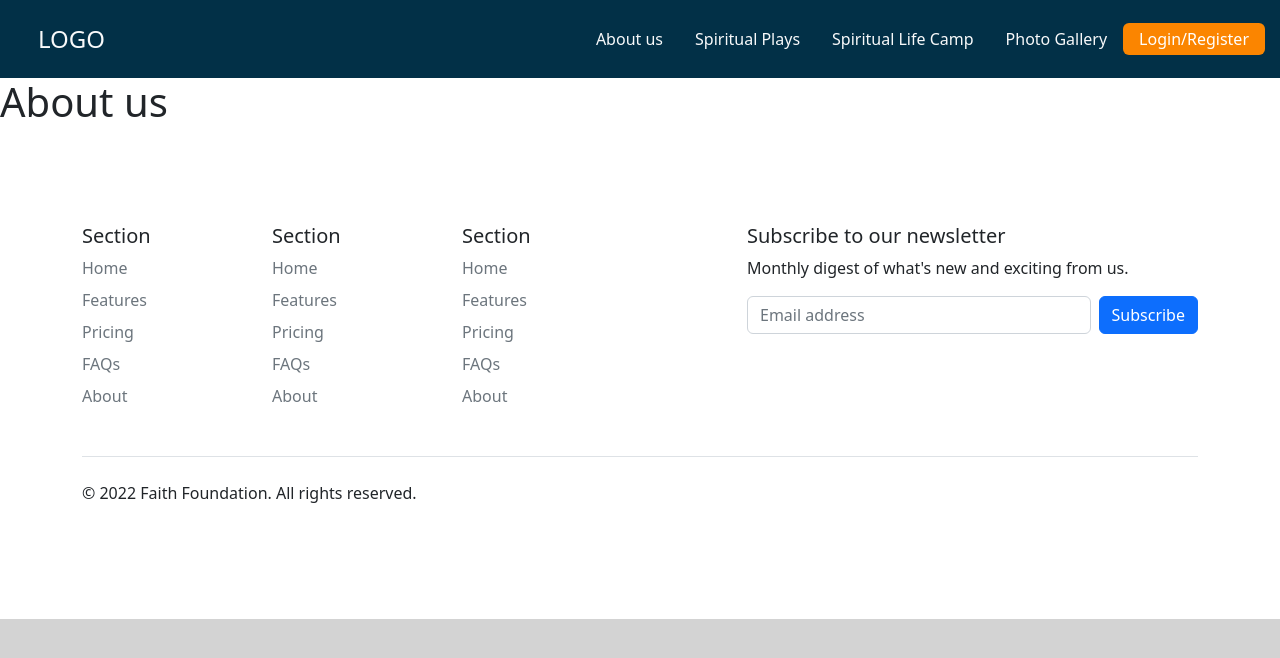
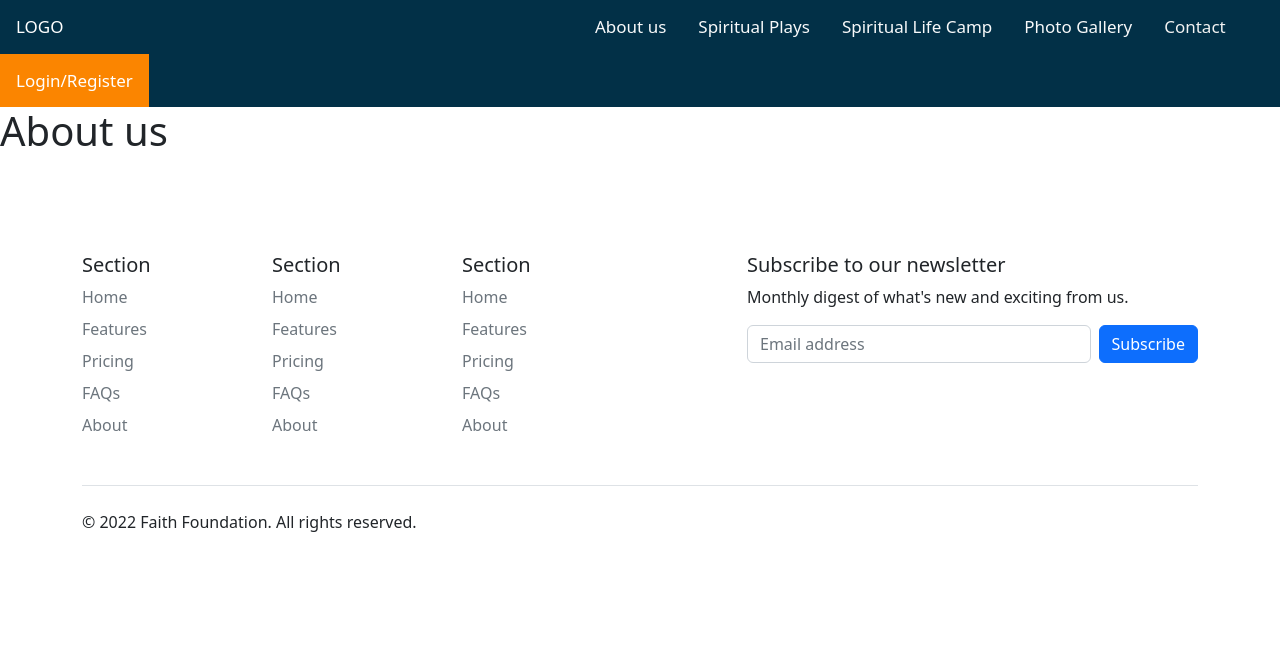
Before and after one commit to sanjaymulchandani/faith-foundation, a Django app: page /about-us in a window 1280 px wide. Shown: the top 658 px of the page. Run offline with Django 4.2, Linux system fonts and the light colour scheme.

Commit message:
new navbar

```diff
--- a/pagehandling/templates/base.html
+++ b/pagehandling/templates/base.html
@@ -7,9 +7,11 @@
     <title>{% block title %}{% endblock %}</title>
     <link rel="icon" href="https://scontent.fpnq2-1.fna.fbcdn.net/v/t39.30808-1/307843684_460708726086017_2128472403665626846_n.jpg?stp=c17.0.40.40a_cp0_dst-jpg_p40x40&_nc_cat=101&ccb=1-7&_nc_sid=c6021c&_nc_ohc=7jBI5dhajHsAX_JCKKD&_nc_ht=scontent.fpnq2-1.fna&oh=00_AfAQ-lRtK8zS0yrvNRlRYCpx5pmXTqv0KprpHZTR7FUAsQ&oe=638A288C">
     <style>
-
-      html{
-        background: lightgray;
+      @import url('https://fonts.googleapis.com/css2?family=Work+Sans&display=swap');
+      html,body{
+        scroll-behavior: smooth;
+        overflow-x: hidden;
+        font-family: 'Work Sans', sans-serif;
       }
     </style>
 
--- a/pagehandling/templates/header.html
+++ b/pagehandling/templates/header.html
@@ -1,7 +1,96 @@
 {% load static %}
 {% block content %}
 
+<!DOCTYPE html>
+<html>
+<head>
+<meta name="viewport" content="width=device-width, initial-scale=1">
+<link rel="stylesheet" href="https://cdnjs.cloudflare.com/ajax/libs/font-awesome/4.7.0/css/font-awesome.min.css">
 <style>
+
+.topnav {
+  overflow: hidden;
+  background-color: #023047;
+}
+
+.topnav a {
+  float: left;
+  display: block;
+  color: #f2f2f2;
+  text-align: center;
+  padding: 14px 16px;
+  text-decoration: none;
+  font-size: 17px;
+}
+
+.topnav a:hover {
+  background-color: #ddd;
+  color: #023047;
+}
+
+.topnav a.active {
+  background-color: #023047;
+  color: white;
+}
+
+.topnav .icon {
+  display: none;
+}
+
+@media screen and (max-width: 600px) {
+  .topnav a:not(:first-child) {display: none;}
+  .topnav a.icon {
+    float: right;
+    display: block;
+  }
+}
+
+@media screen and (max-width: 600px) {
+  .topnav.responsive {position: relative;}
+  .topnav.responsive .icon {
+    position: absolute;
+    right: 0;
+    top: 0;
+  }
+  .topnav.responsive a {
+    float: none;
+    display: block;
+    text-align: left;
+  }
+}
+</style>
+</head>
+<body>
+
+<div class="topnav" id="myTopnav">
+  <a href="{% url 'home' %}" class="active">LOGO</a>
+  <a id="nav-link-about" href="{% url 'about' %}" class="nav-link link-light" style="margin-left: 499.5px;" >About us</a>
+  <a id="nav-link-spiritualplays" href="{% url 'spiritualplays' %}" class="nav-link link-light">Spiritual Plays</a>
+  <a id="nav-link-spiritualcamp" href="{% url 'spiritualcamp' %}" class="nav-link link-light">Spiritual Life Camp</a>
+  <a id="nav-link-photogallery" href="{% url 'photogallery' %}" class="nav-link link-light">Photo Gallery</a>
+  <a href="#contact">Contact</a>
+  <a id="nav-link-registerbtn" href="{% url 'register' %}" class="nav-link active" aria-current="page" style="background-color: #fb8500;">Login/Register</a>
+  <a href="javascript:void(0);" class="icon" onclick="myFunction()">
+    <i class="fa fa-bars"></i>
+  </a>
+</div>
+
+<script>
+function myFunction() {
+  var x = document.getElementById("myTopnav");
+  if (x.className === "topnav") {
+    x.className += " responsive";
+  } else {
+    x.className = "topnav";
+  }
+}
+</script>
+
+</body>
+</html>
+
+
+<!-- <style>
 
 .form-control-dark {
   border-color: var(--bs-gray);
@@ -31,7 +120,7 @@
 
     <a href="/" id="header-logo-child" class="d-flex align-items-center mb-3 mb-md-0 me-md-auto text-dark text-decoration-none">
       <svg class="bi me-2" width="30" height="32"><use xlink:href="#bootstrap"/></svg>
-      <!-- <img src="https://scontent.fpnq2-1.fna.fbcdn.net/v/t39.30808-1/307843684_460708726086017_2128472403665626846_n.jpg?stp=c17.0.40.40a_cp0_dst-jpg_p40x40&_nc_cat=101&ccb=1-7&_nc_sid=c6021c&_nc_ohc=7jBI5dhajHsAX_JCKKD&_nc_ht=scontent.fpnq2-1.fna&oh=00_AfAQ-lRtK8zS0yrvNRlRYCpx5pmXTqv0KprpHZTR7FUAsQ&oe=638A288C" class="bi me-2" width="30" height="32" alt=""> -->
+      <img src="https://scontent.fpnq2-1.fna.fbcdn.net/v/t39.30808-1/307843684_460708726086017_2128472403665626846_n.jpg?stp=c17.0.40.40a_cp0_dst-jpg_p40x40&_nc_cat=101&ccb=1-7&_nc_sid=c6021c&_nc_ohc=7jBI5dhajHsAX_JCKKD&_nc_ht=scontent.fpnq2-1.fna&oh=00_AfAQ-lRtK8zS0yrvNRlRYCpx5pmXTqv0KprpHZTR7FUAsQ&oe=638A288C" class="bi me-2" width="30" height="32" alt="">
       <span class="fs-4 text-light">LOGO</span>
     </a>
 
@@ -44,6 +133,6 @@
     </ul>
 
   </header>
-</div>
+</div> -->
 
 {% endblock content %}
```
Also changed, not shown: pagehandling/templates/index.html (+10 -9 lines).
